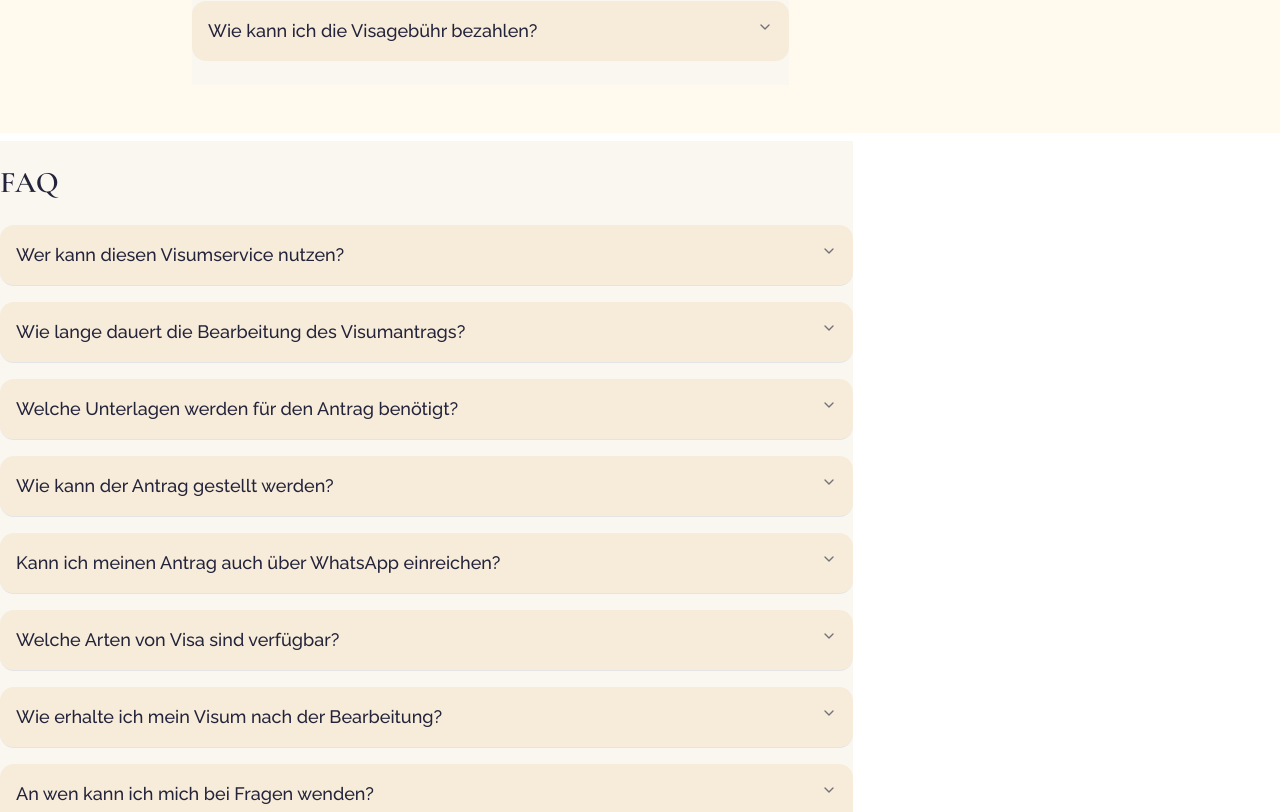
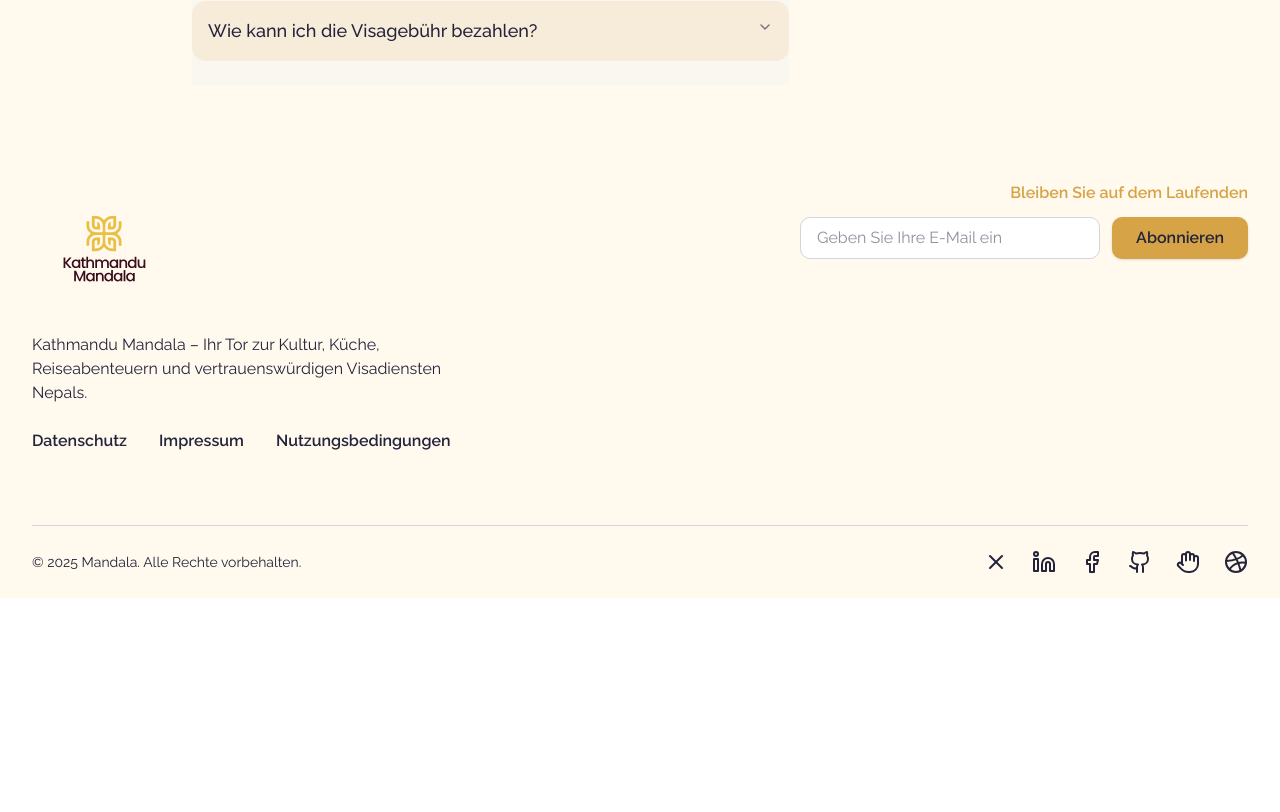
Before and after one commit to sarthakshrestha/kathmandu-mandala, a Next.js app: page /visa in a window 1280 px wide. Shown: the part 1588-2400 px from the top of the page. After the commit the page ends 2186 px from the top, so only its background shows below. Built offline with nearby package versions, Linux system fonts and the light colour scheme.

Commit message:
ui: fix faq

```diff
--- a/src/app/pages/visa-page.tsx
+++ b/src/app/pages/visa-page.tsx
@@ -9,7 +9,6 @@ function VisaPage() {
     <div>
       <Navbar />
       <VisaMain />
-      <VisaFAQ />
       <Footer />
     </div>
   );
```
